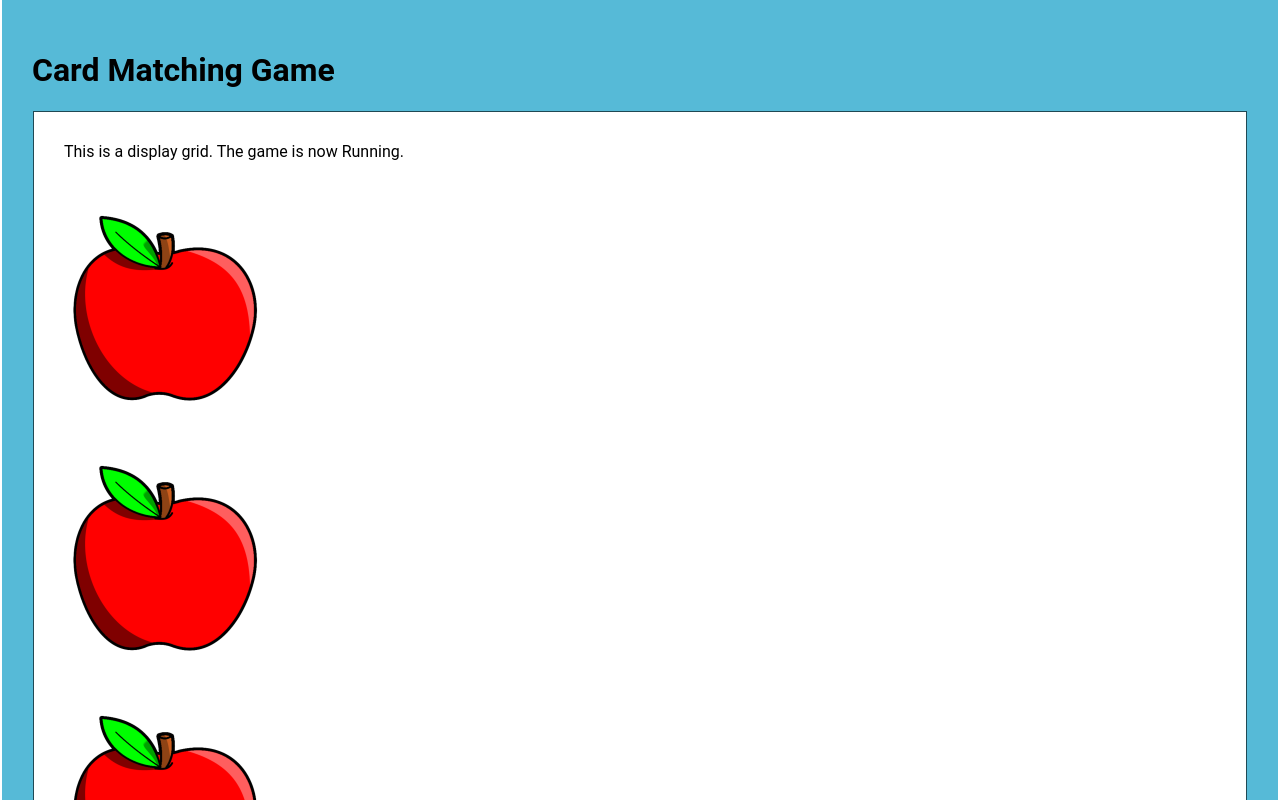
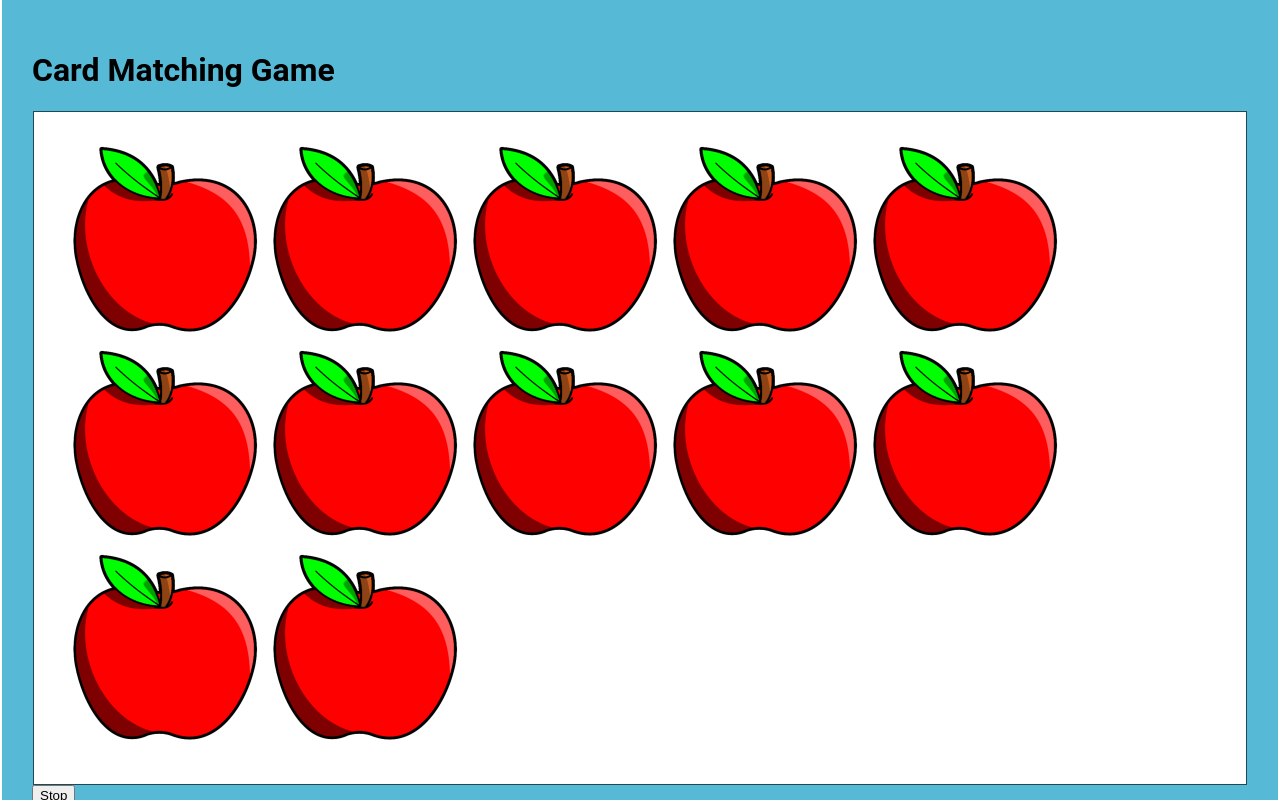
Before and after one commit to denibulkashvili/card-matching-game, a React (Create React App) app in the folder card-matching-game/: page / in a window 1280 px wide. Both pictures are taken after a click on the button "Start". Shown: the top 800 px of the page. Built offline with nearby package versions, Linux system fonts and the light colour scheme.

Commit message:
Update display grid

```diff
--- a/card-matching-game/src/components/DisplayGrid.jsx
+++ b/card-matching-game/src/components/DisplayGrid.jsx
@@ -1,11 +1,11 @@
-import React from 'react';
+import React, { Component } from 'react';
 import Card from './CardReusable';
+export default class DisplayGrid extends Component {
 
-export default function DisplayGrid(props) {
-
+  render() {
     return (
       <div id="display">
-      This is a display grid. The game is now {props.gameStateName}.
+        <div id="image-grid">
           <Card src={"/img/img01.jpg"} vocabId={1} />
           <Card src={"/img/img02.jpg"} vocabId={2} />
           <Card src={"/img/img03.jpg"} vocabId={3} />
@@ -19,5 +19,8 @@ export default function DisplayGrid(props) {
           <Card src={"/img/txt05.jpg"} vocabId={5} />
           <Card src={"/img/txt06.jpg"} vocabId={6} />
         </div>
-  )
+      </div>
+    );
   }
+
+}
```
Lines whose indentation alone changed are shown as unchanged.
